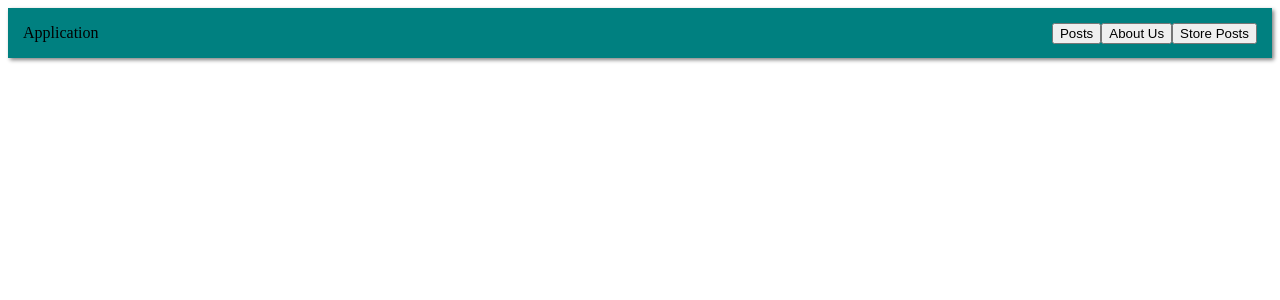
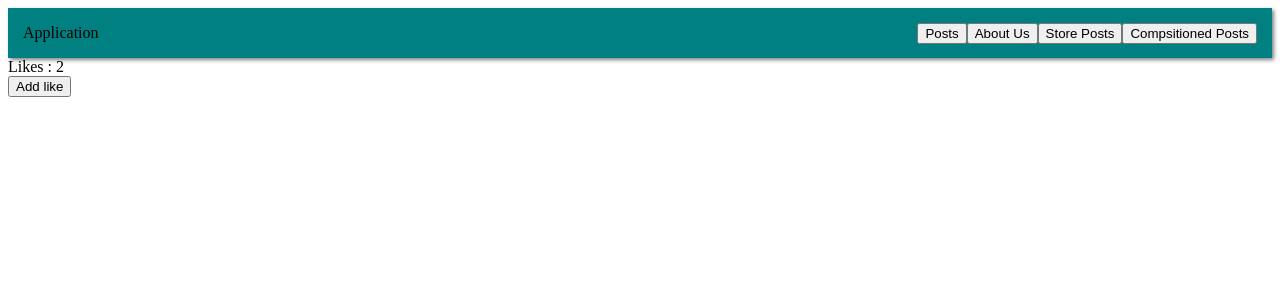
Before and after one commit to AzHAzizov/vue3_practice, a Vue app: page /composition in a window 1280 px wide. Shown: the top 300 px of the page. Built offline with nearby package versions, Linux system fonts and the light colour scheme.

Commit message:
Simple add like using Composition API

```diff
--- a/src/components/NavbarTab.vue
+++ b/src/components/NavbarTab.vue
@@ -5,6 +5,7 @@
              <comp-button @click="$router.push('/posts')">Posts</comp-button>
              <comp-button @click="$router.push('/about')">About Us</comp-button>
              <comp-button @click="$router.push('/storePost')">Store Posts</comp-button>
+             <comp-button @click="$router.push('/composition')">Compsitioned Posts</comp-button>
         </div>
     </div>
 </template>
--- /dev/null
+++ b/src/pages/PostPageComositionAPi.vue
@@ -0,0 +1,96 @@
+<template>
+    <!-- eslint-disable -->
+    <div class="app">
+
+        <div>
+            Likes : {{ likes }}
+            <comp-button @click="addLikes"> Add like </comp-button>
+        </div>
+
+        <!-- <div class="app__navbar_actions">
+
+
+            <comp-button @click="dialogShow = true">Add Post</comp-button>
+
+            <div>
+                <comp-input v-model="searchQuery" placeholder="Search"/>
+                <comp-select v-model="selectedSort" v-model:options="sortOptions" />
+            </div>
+        </div>
+        <comp-dialog v-model:show="dialogShow">
+            <post-form @save="savePost" />
+        </comp-dialog>
+        <post-list v-if="!isPostLoading" @remove="removePost" :posts="searchedSortedPosts"/>
+        <h2 v-else>
+            Posts are loading...
+        </h2>
+        <div v-intersection="loadNextPosts" class="observe"></div> -->
+    </div>
+</template>
+
+<script>
+// import PostForm from '@/components/PostForm.vue'
+// import PostList from '@/components/PostList.vue'
+// import axios from 'axios'
+import { ref } from 'vue'
+
+
+export default {
+    // components: {
+    //     PostForm, PostList
+    // },
+    data() {
+        return {
+            // dialogShow: false,
+            // sortOptions: [
+            //     {value: 'title', name: "По тайтлу", id: 1},
+            //     {value: 'body', name: "По тексту", id: 2}
+            // ],
+        }
+    },
+
+    setup() {
+        const likes  = ref(2);
+
+
+        const addLikes = () => {
+            likes.value +=1;
+        }
+
+        return {
+            likes,
+            addLikes
+        }
+    }
+}
+</script>
+
+<style lang="css" scoped>
+
+.app > .app__navbar_actions {
+    display: flex;
+    justify-content: space-between;
+    align-items: center;
+    margin: 20px;
+}
+
+
+.page__wrapper {
+    display: flex;
+    margin-top: 15px;
+    align-items: center;
+    justify-content: center;
+}
+
+.page {
+    border: 1px solid black;
+    padding: 5px;
+}
+
+
+.current__page {
+    border: 2.2px solid teal;
+}
+
+
+</style>
--- a/src/router/router.js
+++ b/src/router/router.js
@@ -3,6 +3,7 @@ import PostPage from "@/pages/PostPage"
 import Main from "@/pages/Main"
 import About from "@/pages/About"
 import PostItemId from "@/pages/PostItem"
+import PostPageComositionAPi from "@/pages/PostPageComositionAPi"
 import PostPageWithStore from "@/pages/PostPageWithStore"
 import { createRouter, createWebHistory } from "vue-router";
 
@@ -27,6 +28,10 @@ const routes  = [
     {
         path: "/storePost",
         component: PostPageWithStore
+    },
+    {
+        path: "/composition",
+        component: PostPageComositionAPi
     }
 ];
 
```
